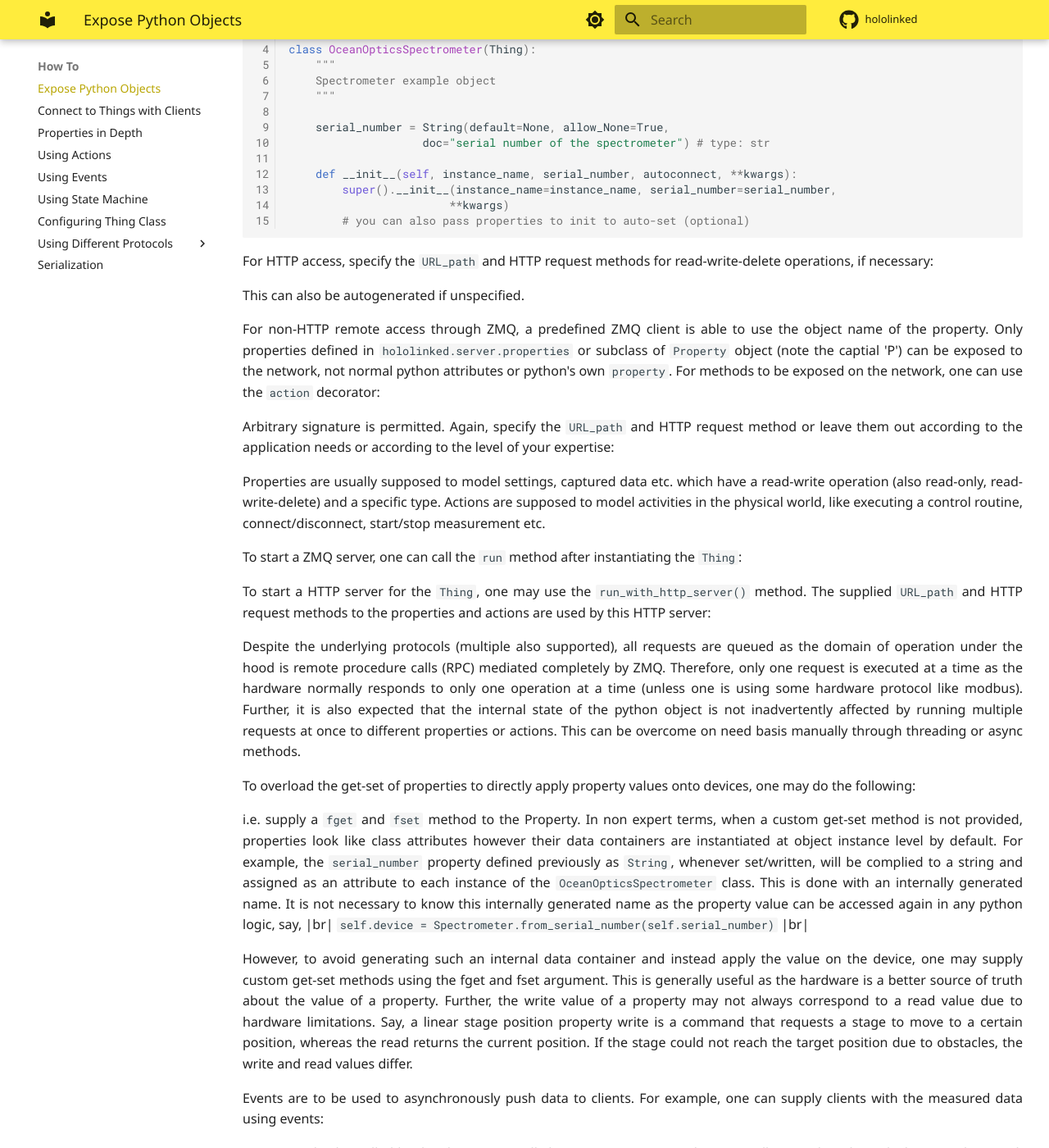
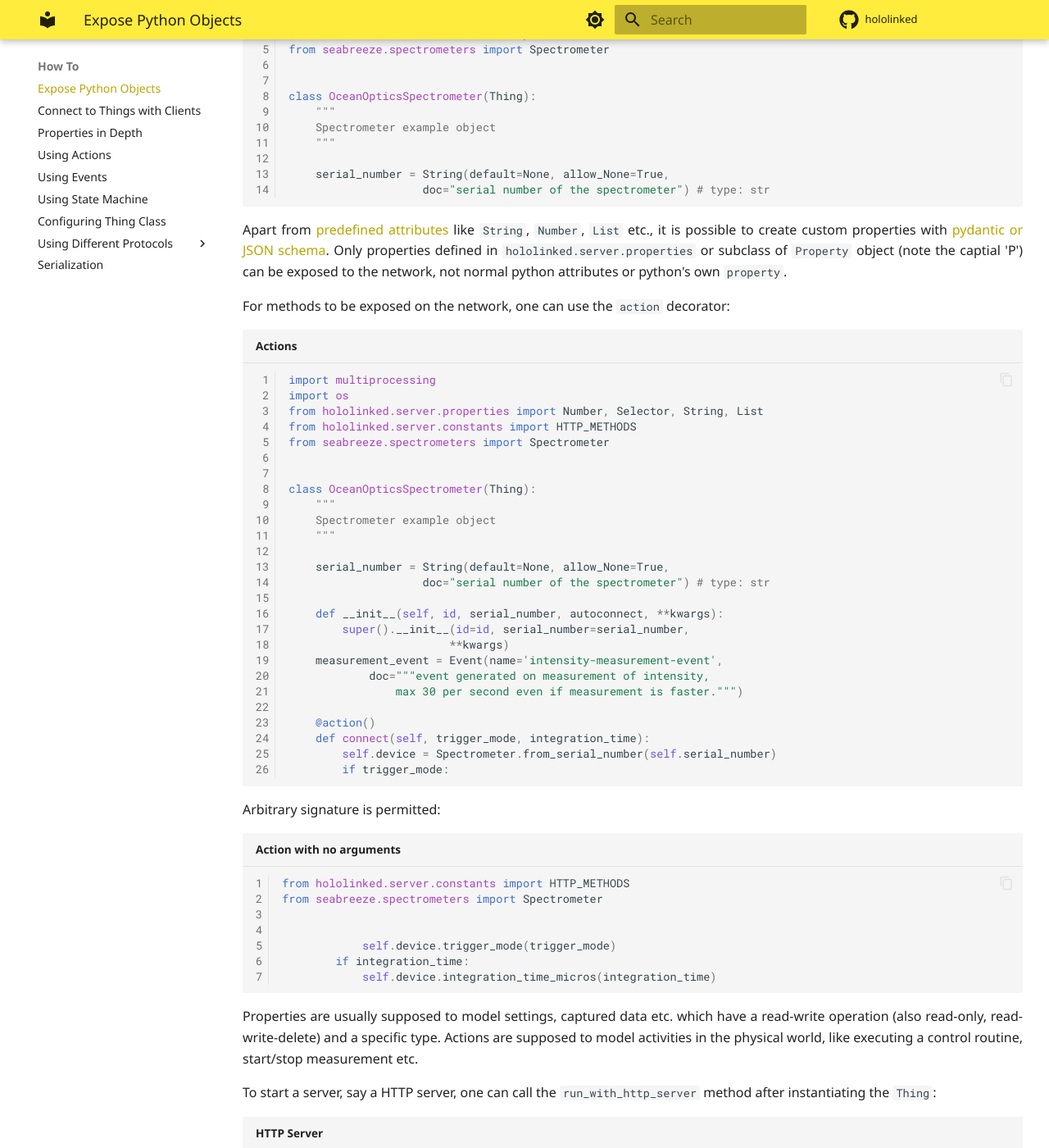
Before and after one commit to hololinked-dev/docs, an MkDocs documentation site: the page built from docs/howto/servers.md, in a window 1280 px wide and 1400 px high, scrolled down 1163 px. Shown: the whole window at 82% size. Built offline with MkDocs 1.6.1 and Material for MkDocs 9.7.7, drawn with Linux system fonts in a browser that asks for light colours; some web fonts are replaced; comment, search, counter and statistics services are not loaded; some of the changed text lies outside the part shown.

Commit message:
Expose Python Objects article somewhat straightened up

````diff
--- a/docs/api-reference/protocols/zmq/request-message-header-schema.json
+++ b/docs/api-reference/protocols/zmq/request-message-header-schema.json
@@ -6,6 +6,10 @@
         "senderID" : {
             "type": "string",
             "description": "id of the sender of the message"
+        },
+        "receiverID" : {
+            "type": "string",
+            "description": "id of the receiver of the message"
         },
         "messageType" : {
             "type": "string",
--- a/docs/howto/code/thing_with_http_server.py
+++ b/docs/howto/code/thing_basic_example.py
@@ -1,3 +1,7 @@
+from http.server import HTTPServer
+import multiprocessing
+import os
+import ssl
 import threading, logging
 from hololinked.server import Thing, Property, action, Event
 from hololinked.server.properties import Number, Selector, String, List
@@ -13,8 +17,8 @@
     serial_number = String(default=None, allow_None=True,
                     doc="serial number of the spectrometer") # type: str
 
-    def __init__(self, instance_name, serial_number, autoconnect, **kwargs):
-        super().__init__(instance_name=instance_name, serial_number=serial_number,
+    def __init__(self, id, serial_number, autoconnect, **kwargs):
+        super().__init__(id=id, serial_number=serial_number,
                         **kwargs)
         # you can also pass properties to init to auto-set (optional)
         if autoconnect and self.serial_number is not None:
@@ -23,7 +27,6 @@
         self._acquisition_thread = None
 
     measurement_event = Event(name='intensity-measurement-event',
-            URL_path='/intensity/measurement-event',
             doc="""event generated on measurement of intensity,
                 max 30 per second even if measurement is faster.""")
 
@@ -35,12 +38,11 @@
         if integration_time:
             self.device.integration_time_micros(integration_time)
 
-    @action(URL_path='/disconnect', http_method="POST")
+    @action()
     def disconnect(self):
         self.device.close()
 
     integration_time = Number(default=1000, bounds=(0.001, 1e6),
-                URL_path='/integration-time', http_method=("GET", "PUT", "DELETE"),
                 doc="""integration time of measurement in milliseconds,
                         1μs (min) or 1s (max)""", crop_to_bounds=True)
 
@@ -56,7 +58,7 @@
         except:
             return self.parameters["integration_time"].default
 
-    trigger_mode = Selector(objects=[0, 1, 2, 3, 4], default=0, URL_path='/trigger-mode',
+    trigger_mode = Selector(objects=[0, 1, 2, 3, 4], default=0,
                     doc="""0 = normal/free running, 1 = Software trigger, 2 = Ext. Trigger Level,
                         3 = Ext. Trigger Synchro/ Shutter mode, 4 = Ext. Trigger Edge""")
 
@@ -73,7 +75,6 @@
             return self.parameters["trigger_mode"].default
 
     intensity = List(default=None, allow_None=True, doc="captured intensity",
-                    URL_path='/intensity',
                     readonly=True, fget=lambda self: self._intensity.tolist())
 
     def capture(self):
@@ -86,7 +87,7 @@
             self.measurement_event.push(self._intensity.tolist())
             self.logger.debug(f"pushed measurement event")
 
-    @action(URL_path='/acquisition/start', http_method="POST")
+    @action()
     def start_acquisition(self):
         if self._acquisition_thread is None:
             self._acquisition_thread = threading.Thread(target=self.capture)
@@ -102,7 +103,46 @@
             self._acquisition_thread = None
 
 if __name__ == '__main__':
-    spectrometer = OceanOpticsSpectrometer(instance_name='spectrometer',
+    spectrometer = OceanOpticsSpectrometer(id='spectrometer',
                         serial_number='S14155', autoconnect=True,
                         log_level=logging.DEBUG)
     spectrometer.run_with_http_server(port=3569)
+
+
+def start_https_server():
+    ssl_context = ssl.SSLContext(protocol=ssl.PROTOCOL_TLS)
+    ssl_context.load_cert_chain(f'assets{os.sep}security{os.sep}certificate.pem',
+                        keyfile = f'assets{os.sep}security{os.sep}key.pem')
+    # You need to create a certificate on your own or use without one
+    # for quick-start but events will not be supported by browsers
+    # if there is no SSL
+
+    HTTPServer(['spectrometer'], port=8083, ssl_context=ssl_context,
+                      log_level=logging.DEBUG).listen()
+
+
+if __name__ == "__main__":
+    multiprocessing.Process(target=start_https_server).start()
+    # Remove above line if HTTP not necessary. One can also thread the HTTP server.
+    # threading.Thread(target=start_https_server).start()
+    spectrometer = OceanOpticsSpectrometer(instance_name='spectrometer',
+                        zmq_serializer='msgpack', serial_number=None, autoconnect=False)
+    spectrometer.run(zmq_protocols="IPC") # interprocess-communication
+
+    # example code, but will never reach here unless exit() is called by the client
+    spectrometer = OceanOpticsSpectrometer(instance_name='spectrometer',
+                        zmq_serializer='pickle', serial_number=None, autoconnect=False)
+    spectrometer.run(zmq_protocols=["TCP", "IPC"],
+                    tcp_socket_address="tcp://*:6539")
+
+    # example code, but will never reach here unless exit() is called by the client
+    spectrometer = OceanOpticsSpectrometer(instance_name='spectrometer',
+                        serial_number=None, autoconnect=False)
+    spectrometer.run(zmq_protocols="TCP",
+                    tcp_socket_address="tcp://*:6539")
+
+    # example code, but will never reach here unless exit() is called by the client
+    spectrometer = OceanOpticsSpectrometer(instance_name='spectrometer',
+                        zmq_serializer='pickle', serial_number=None, autoconnect=False)
+    spectrometer.run(zmq_protocols=["TCP", "IPC"],
+                    tcp_socket_address="tcp://*:6539")
--- a/docs/howto/code/thing_inheritance.py
+++ b/docs/howto/code/thing_inheritance.py
@@ -4,8 +4,8 @@
     """
     add class doc here
     """
-    def __init__(self, instance_name, serial_number, autoconnect, **kwargs):
-        super().__init__(instance_name=instance_name, **kwargs)
+    def __init__(self, id, serial_number, autoconnect, **kwargs):
+        super().__init__(id=id, **kwargs)
         self.serial_number = serial_number
         if autoconnect:
             self.connect()
--- /dev/null
+++ b/docs/howto/properties/extending.rst
@@ -0,0 +1,6 @@
+Extending
+=========
+
+Remote Parameters can also be extended to define custom types based on specific requirement.
+Type validation is carried out in a method ``validate_and_adapt()`` of the ``RemoteParameter`` class
+or its child. The given value can also be coerced/adapted if necessary.
--- a/docs/howto/servers.md
+++ b/docs/howto/servers.md
@@ -1,106 +1,86 @@
 Expose Python Classes
 =====================
 
-Normally, the hardware is interfaced with a computer through USB, Ethernet etc. or any OS supported method,
+Normally, the hardware is interfaced with a computer through Ethernet, USB etc. or any OS supported method,
 and one would write a class to encapsulate its properties and commands. Exposing this class to other processes
 and/or to the network provides access to the hardware for multiple use cases in a client-server model. Such remotely visible
 Python objects are to be made by subclassing from `Thing`:
 
-``` py title="Base Class" linenums="1"
+```py title="Base Class - Spectrometer Example" linenums="1"
 --8<-- "docs/howto/code/thing_inheritance.py"
 ```
 
-`instance_name` is a unique name recognising the instantiated object. It allows multiple
+`id` is a unique name recognising the instantiated object. It allows multiple
 hardware of the same type to be connected to the same computer without overlapping the exposed interface. It is therefore a
 mandatory argument to be supplied to the `Thing` parent. Non-experts may use strings composed of
 characters, numbers, forward slashes etc., which looks like a part of a browser URL, but the general definition is
-that `instance_name` should be a URI compatible string.
+that `id` should be a URI compatible string:
 
 
-``` py title="instance name" linenums="1"
---8<-- "docs/howto/code/thing_with_http_server.py:104:107"
+```py title="ID" linenums="1"
+--8<-- "docs/howto/code/thing_basic_example.py:104:107"
 
 ```
 For attributes (like serial number above), if one requires them to be exposed on the network, one should
 use "properties" defined in `hololinked.server.properties` to "type define" the attributes of the object (in a python sense):
 
-``` py title="Properties" linenums="1"
---8<-- "docs/howto/code/thing_with_http_server.py:2:3"
---8<-- "docs/howto/code/thing_with_http_server.py:7:19"
+```py title="Properties" linenums="1"
+--8<-- "docs/howto/code/thing_basic_example.py:2:3"
+--8<-- "docs/howto/code/thing_basic_example.py:7:19"
 ```
 
-For HTTP access, specify the `URL_path` and HTTP request methods for read-write-delete operations, if necessary:
+Apart from [predefined attributes]() like `String`, `Number`, `List` etc., it is possible to create custom properties with [pydantic or JSON schema]().
+Only properties defined in `hololinked.server.properties` or subclass of `Property` object (note the captial 'P') can be exposed to the network,
+not normal python attributes or python's own `property`.
 
-<!-- .. literalinclude:: code/thing_with_http_server.py
-    :language: python
-    :linenos:
-    :lines: 8-11, 41-45 -->
-
-This can also be autogenerated if unspecified.
-
-<!-- .. note::
-
-    HTTP API will be moved HTTP server in a near future release to avoid confusions and simplify the Thing API.
-    One need not then worry about learning multiple protocols at once. -->
-
-For non-HTTP remote access through ZMQ, a predefined ZMQ client is able to use the object name of the property.
-Only properties defined in `hololinked.server.properties` or subclass of `Property` object (note the captial 'P')
-can be exposed to the network, not normal python attributes or python's own `property`.
 For methods to be exposed on the network, one can use the `action` decorator:
 
-<!-- .. literalinclude:: code/thing_with_http_server.py
-    :language: python
-    :linenos:
-    :lines: 2-3, 7-22, 29-36 -->
+```py title="Actions" linenums="1"
+--8<-- "docs/howto/code/thing_basic_example.py:2:3"
+--8<-- "docs/howto/code/thing_basic_example.py:7:22"
+--8<-- "docs/howto/code/thing_basic_example.py:29:36"
+```
 
-Arbitrary signature is permitted. Again, specify the `URL_path` and HTTP request method
-or leave them out according to the application needs or according to the level of your expertise:
+Arbitrary signature is permitted:
 
-<!-- .. literalinclude:: code/thing_with_http_server.py
-    :language: python
-    :linenos:
-    :lines: 8-11, 37-40 -->
-
-<!-- .. note::
-
-    Again, HTTP API will be moved HTTP server  -->
+```py title="Action with no arguments" linenums="1"
+--8<-- "docs/howto/code/thing_basic_example.py:8:11"
+--8<-- "docs/howto/code/thing_basic_example.py:37:40"
+```
 
 Properties are usually supposed to model settings, captured data etc. which have a read-write
 operation (also read-only, read-write-delete) and a specific type. Actions are supposed to model
-activities in the physical world, like executing a control routine, connect/disconnect, start/stop measurement etc.
+activities in the physical world, like executing a control routine, start/stop measurement etc.
 
-To start a ZMQ server, one can call the `run` method after instantiating the
-`Thing`:
+To start a server, say a HTTP server, one can call the `run_with_http_server` method after instantiating the `Thing`:
 
-<!-- .. literalinclude:: code/thing_without_http_server.py
-    :language: python
-    :linenos:
-    :lines: 81, 96-99 -->
+```py title="HTTP Server" linenums="1"
+--8<-- "docs/howto/code/thing_basic_example.py:104:108"
+```
 
-To start a HTTP server for the `Thing`, one may use the `run_with_http_server()` method.
-The supplied `URL_path` and HTTP request methods to the properties and actions are used by this HTTP server:
+The exposed properties, actions and events (discussed below) are independent of protocol implementation, therefore,
+one can start one or multiple protocols to serve the thing:
 
-<!-- .. literalinclude:: code/thing_with_http_server.py
-    :language: python
-    :linenos:
-    :lines: 104-108 -->
+```py title="Multiple Protocols" linenums="1"
+--8<-- "docs/howto/code/thing_basic_example.py:104:108"
+```
 
-Despite the underlying protocols (multiple also supported), all requests are queued as the domain of operation
-under the hood is remote procedure calls (RPC) mediated completely by ZMQ. Therefore, only one request is executed at a time as
+Further, all requests are queued as the domain of operation under the hood is remote procedure calls (RPC)
+mediated completely by ZMQ. Therefore, only one request is executed at a time as
 the hardware normally responds to only one operation at a time (unless one is using some hardware protocol like modbus).
 Further, it is also expected that the internal state of the python object is not inadvertently affected by
-running multiple requests at once to different properties or actions. This can be overcome on need basis manually through threading or async methods.
+running multiple requests at once to different properties or actions. This can be overcome on need basis manually through threading
+or async methods.
 
-To overload the get-set of properties to directly apply property values onto devices, one may do
-the following:
+To overload the get-set of properties to directly apply property values onto devices, one may do the following:
 
-<!-- .. literalinclude:: code/thing_with_http_server_2.py
-    :language: python
-    :linenos:
-    :lines: 5-28 -->
+```py title="Property Get Set Overload" linenums="1"
+--8<-- "docs/howto/code/thing_basic_example.py:61:75"
+```
 
-i.e. supply a `fget` and `fset` method to the Property. In non expert terms, when a custom get-set method is not provided, properties look like class attributes however their
-data containers are instantiated at object instance level by default. For example, the `serial_number` property defined
+i.e. supply a `fget` and `fset` method to the Property. In non expert terms, when a custom get-set method is not provided,
+properties look like class attributes however their data containers are instantiated at object instance level by default.
+For example, the `serial_number` property defined
 previously as `String`, whenever set/written, will be complied to a string and assigned as an attribute to each instance
 of the `OceanOpticsSpectrometer` class. This is done with an internally generated name. It is not necessary to know this
 internally generated name as the property value can be accessed again in any python logic, say,
@@ -118,10 +98,12 @@
 Events are to be used to asynchronously push data to clients. For example, one can supply clients with the
 measured data using events:
 
-<!-- .. literalinclude:: code/thing_with_http_server.py
-    :language: python
-    :linenos:
-    :lines: 2-3, 7-11, 16-28, 74-93 -->
+```py title="Events" linenums="1"
+--8<-- "docs/howto/code/thing_basic_example.py:2:3"
+--8<-- "docs/howto/code/thing_basic_example.py:7:11"
+--8<-- "docs/howto/code/thing_basic_example.py:16:28"
+--8<-- "docs/howto/code/thing_basic_example.py:74:93"
+```
 
 Data may also be polled by the client repeatedly but events save network time or allow sending data which cannot be timed,
 like alarm messages. Arbitrary payloads are supported, as long as the data is serializable.
--- a/mkdocs.yml
+++ b/mkdocs.yml
@@ -13,7 +13,7 @@
   - How To:
     - Expose Python Objects: howto/servers.md
     - Connect to Things with Clients: howto/clients.md
-    - Properties in Depth: howto/properties.md
+    - Properties in Depth: howto/properties/index.md
     - Using Actions: howto/actions.md
     - Using Events: howto/events.md
     - Using State Machine: howto/state-machine.md
@@ -141,9 +141,12 @@
 markdown_extensions:
   - attr_list
   # - md_in_html
+  - admonition
+  - pymdownx.details
   - pymdownx.superfences
   # - pymdownx.tabbed
   - pymdownx.snippets
+
   # TOC
 
 
````
Also changed, not shown: docs/api-reference/protocols/zmq/brokers/async-zmq-server.md (+1 -1 lines), docs/howto/clients.md (+3 -2 lines), docs/howto/properties/arguments.rst (added, +107 -0 lines), docs/howto/properties/index.md (added, +116 -0 lines), docs/index.md (+16 -7 lines), main.py (+10 -9 lines).
